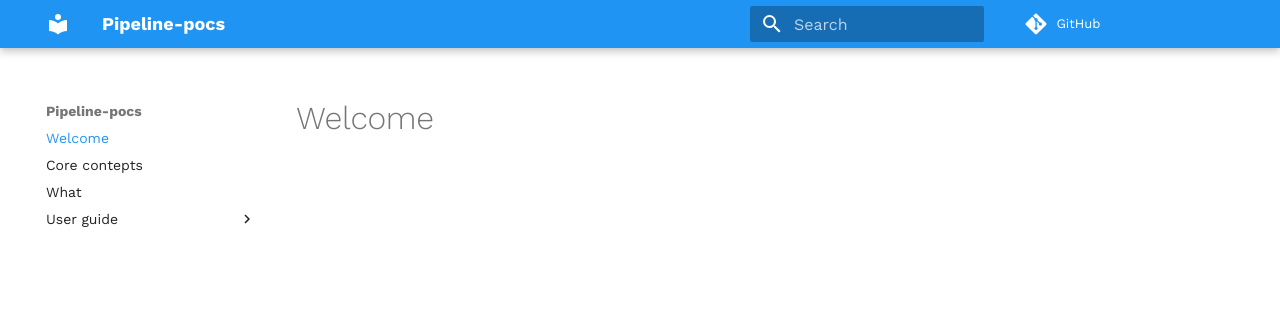
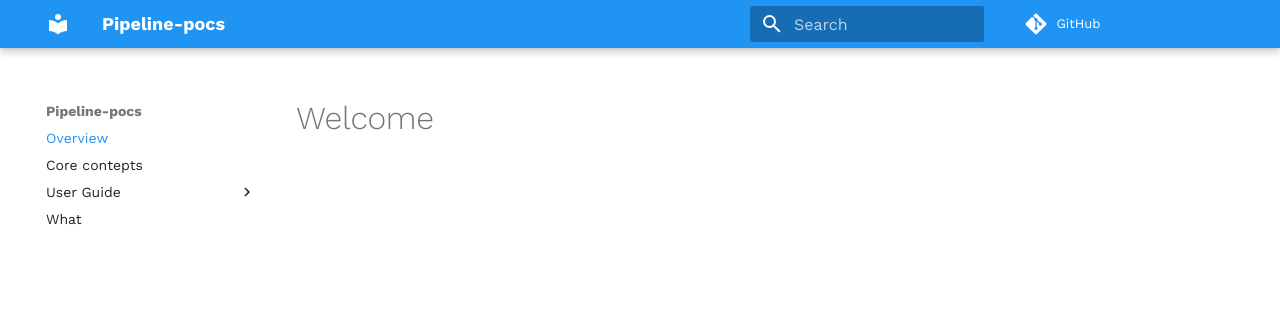
Before and after one commit to NoUseFreak/pipeline-poc, an MkDocs documentation site: the page built from docs/index.md, in a window 1280 px wide. Shown: the top 322 px of the page. Built offline with MkDocs 1.6.1 and Material for MkDocs 9.7.7, drawn with Linux system fonts in a browser that asks for light colours; comment, search, counter and statistics services are not loaded; part of the change alters nothing that is shown.

Commit message:
feat: Docs

```diff
--- a/mkdocs.yml
+++ b/mkdocs.yml
@@ -14,3 +14,10 @@ markdown_extensions:
   - pymdownx.details
   - toc:
       permalink: true
+nav:
+  - Overview: index.md
+  - core-concepts.md
+  - User Guide:
+    - Beginner: beginner
+    - Advanced: advanced
+  - what.md
```
